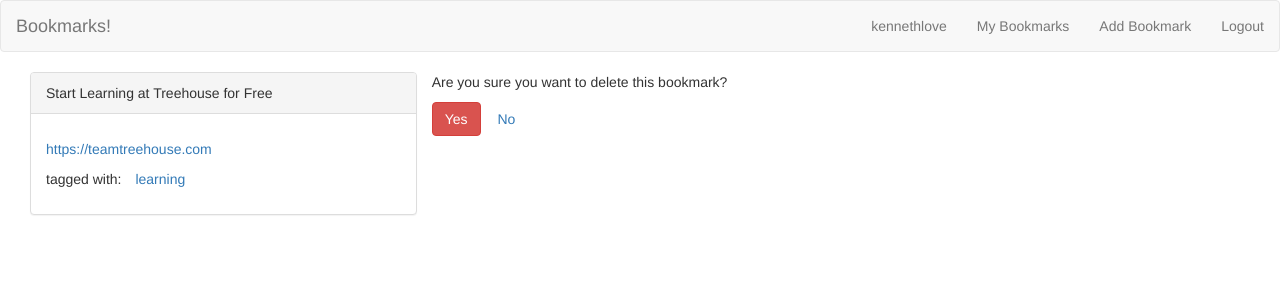
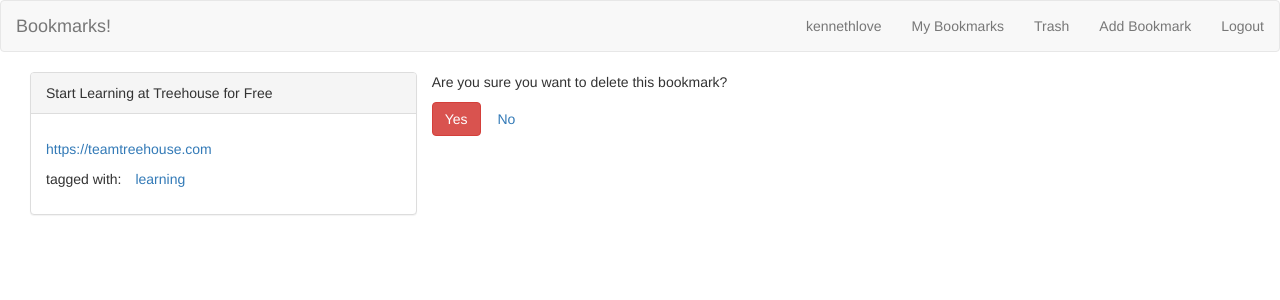
Before and after one commit to kennethlove/django_bookmarks, a Django app: page /bookmarks/delete/1/ in a window 1280 px wide. Shown: the top 300 px of the page. Run offline with Django 4.2, Linux system fonts and the light colour scheme; a user stored in the database is signed in; data comes from the database, SQL or seed files in the repository; parts of the project's set-up code (start-up, migrations or seed data) failed here and were passed over; some libraries are stand-ins or nearby versions.

Commit message:
Trash link
closes #10

```diff
--- a/dj_bookmarks/templates/_partials/nav.html
+++ b/dj_bookmarks/templates/_partials/nav.html
@@ -13,6 +13,7 @@
             {% if user.is_authenticated %}
                 <li class="navbar-text">{{ user.profile.full_name }}</li>
                 <li><a href="{% url 'bookmarks:list' %}">My Bookmarks</a></li>
+                <li><a href="{% url 'bookmarks:trash' %}">Trash</a></li>
                 <li><a href="{% url 'bookmarks:create' %}">Add Bookmark</a></li>
                 <li><a href="{% url 'logout' %}">Logout</a></li>
             {% else %}
```
